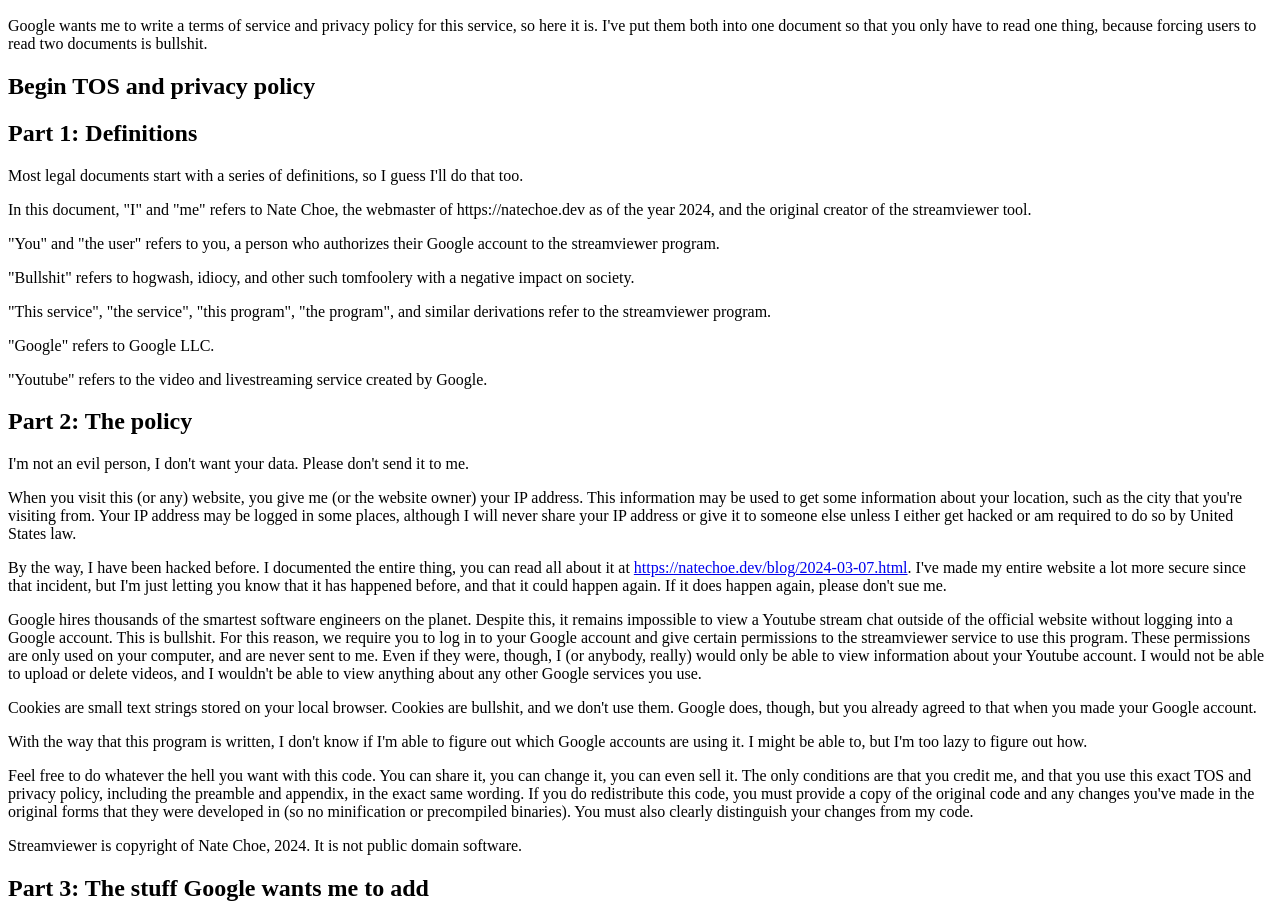
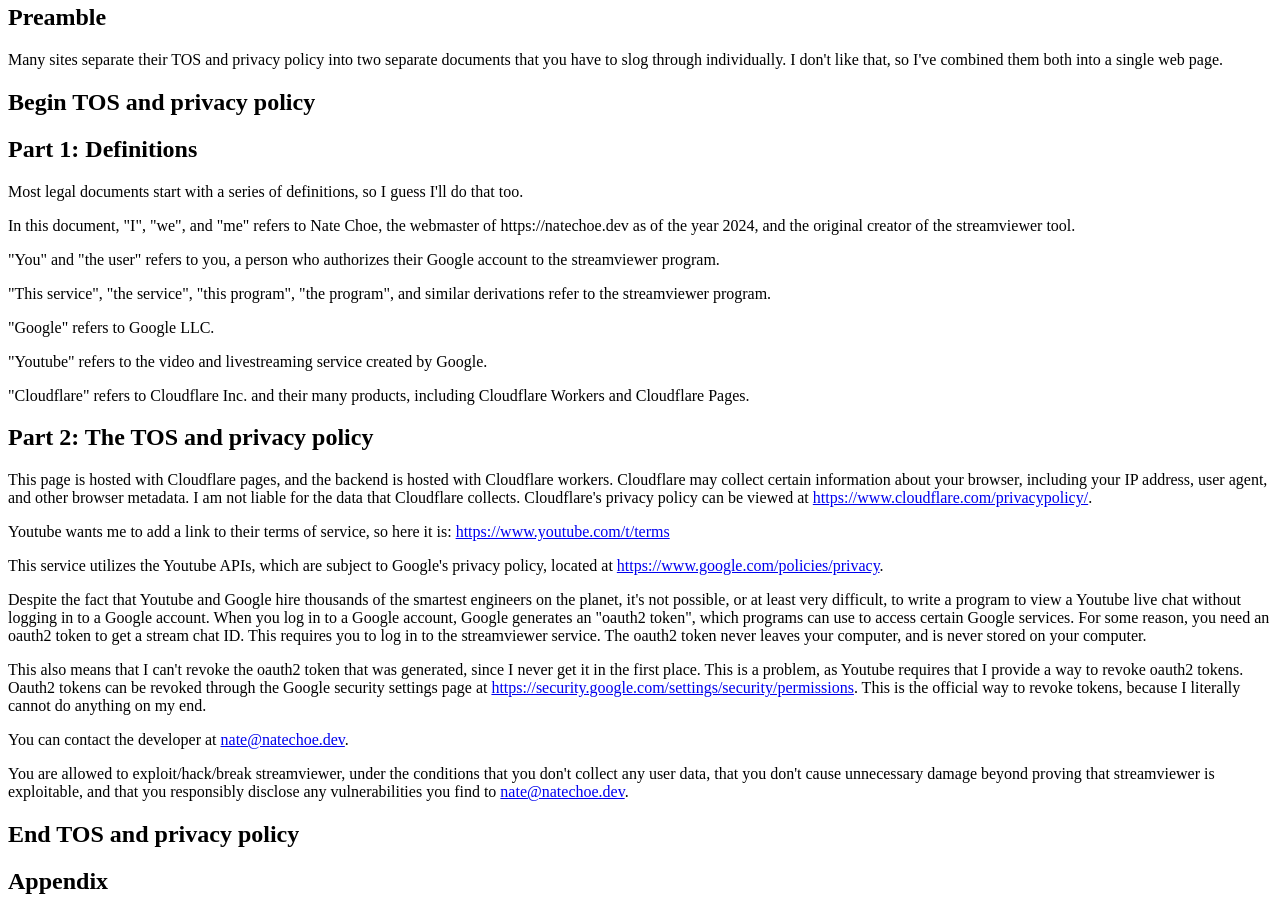
Before and after one commit to NateChoe1/streamviewer, a plain HTML site: page privacy-policy.html in a window 1280 px wide. Shown: the part 76-988 px from the top of the page. Drawn offline with Linux system fonts and the light colour scheme.

Commit message:
Update privacy policy

```diff
--- a/privacy-policy.html
+++ b/privacy-policy.html
@@ -1,12 +1,14 @@
-@%/site/head.html@
-@=header The official, legally binding streamviewer TOS and privacy policy@
+<!DOCTYPE html>
+<html>
+<body>
+
+<h1>The official streamviewer TOS and privacy policy</h1>
 
 <h2>Preamble</h2>
 
-<p>Google wants me to write a terms of service and privacy policy for this
-service, so here it is. I've put them both into one document so that you only
-have to read one thing, because forcing users to read two documents is
-bullshit.</p>
+<p>Many sites separate their TOS and privacy policy into two separate documents
+that you have to slog through individually. I don't like that, so I've combined
+them both into a single web page.</p>
 
 <h2>Begin TOS and privacy policy</h2>
 
@@ -15,15 +17,12 @@ bullshit.</p>
 <p>Most legal documents start with a series of definitions, so I guess I'll do
 that too.</p>
 
-<p>In this document, "I" and "me" refers to Nate Choe, the webmaster of
+<p>In this document, "I", "we", and "me" refers to Nate Choe, the webmaster of
 https://natechoe.dev as of the year 2024, and the original creator of the
 streamviewer tool.</p>
 
 <p>"You" and "the user" refers to you, a person who authorizes their Google
 account to the streamviewer program.</p>
-
-<p>"Bullshit" refers to hogwash, idiocy, and other such tomfoolery with a
-negative impact on society.</p>
 
 <p>"This service", "the service", "this program", "the program", and similar
 derivations refer to the streamviewer program.</p>
@@ -32,73 +31,50 @@ derivations refer to the streamviewer program.</p>
 
 <p>"Youtube" refers to the video and livestreaming service created by Google.</p>
 
-<h2>Part 2: The policy</h2>
+<p>"Cloudflare" refers to Cloudflare Inc. and their many products, including
+Cloudflare Workers and Cloudflare Pages.</p>
 
-<p>I'm not an evil person, I don't want your data. Please don't send it to
-me.</p>
+<h2>Part 2: The TOS and privacy policy</h2>
 
-<p>When you visit this (or any) website, you give me (or the website owner) your
-IP address. This information may be used to get some information about your
-location, such as the city that you're visiting from. Your IP address may be
-logged in some places, although I will never share your IP address or give it to
-someone else unless I either get hacked or am required to do so by United States
-law.</p>
+<p>This page is hosted with Cloudflare pages, and the backend is hosted with
+Cloudflare workers. Cloudflare may collect certain information about your
+browser, including your IP address, user agent, and other browser metadata. I am
+not liable for the data that Cloudflare collects. Cloudflare's privacy policy
+can be viewed at <a
+href=https://www.cloudflare.com/privacypolicy/>https://www.cloudflare.com/privacypolicy/</a>.</p>
 
-<p>By the way, I have been hacked before. I documented the entire thing, you can
-read all about it at <a
-href=https://natechoe.dev/blog/2024-03-07.html>https://natechoe.dev/blog/2024-03-07.html</a>.
-I've made my entire website a lot more secure since that incident, but I'm just
-letting you know that it has happened before, and that it could happen
-again. If it does happen again, please don't sue me.</p>
+<p>Youtube wants me to add a link to their terms of service, so here it is: <a
+href=https://www.youtube.com/t/terms>https://www.youtube.com/t/terms</a></p>
 
-<p>Google hires thousands of the smartest software engineers on the planet.
-Despite this, it remains impossible to view a Youtube stream chat outside of the
-official website without logging into a Google account. This is bullshit. For
-this reason, we require you to log in to your Google account and give certain
-permissions to the streamviewer service to use this program. These permissions
-are only used on your computer, and are never sent to me. Even if they were,
-though, I (or anybody, really) would only be able to view information about your
-Youtube account. I would not be able to upload or delete videos, and I wouldn't
-be able to view anything about any other Google services you use.</p>
+<p>This service utilizes the Youtube APIs, which are subject to Google's privacy
+policy, located at <a
+href=https://www.google.com/policies/privacy>https://www.google.com/policies/privacy</a>.</p>
 
-<p>Cookies are small text strings stored on your local browser. Cookies are
-bullshit, and we don't use them. Google does, though, but you already agreed to
-that when you made your Google account.</p>
+<p>Despite the fact that Youtube and Google hire thousands of the smartest
+engineers on the planet, it's not possible, or at least very difficult, to write
+a program to view a Youtube live chat without logging in to a Google account.
+When you log in to a Google account, Google generates an "oauth2 token", which
+programs can use to access certain Google services. For some reason, you need an
+oauth2 token to get a stream chat ID. This requires you to log in to the
+streamviewer service. The oauth2 token never leaves your computer, and is never
+stored on your computer.</p>
 
-<p>With the way that this program is written, I don't know if I'm able to figure
-out which Google accounts are using it. I might be able to, but I'm too lazy to
-figure out how.</p>
+<p>This also means that I can't revoke the oauth2 token that was generated,
+since I never get it in the first place. This is a problem, as Youtube requires
+that I provide a way to revoke oauth2 tokens. Oauth2 tokens can be revoked
+through the Google security settings page at <a
+href=https://security.google.com/settings/security/permissions>https://security.google.com/settings/security/permissions</a>.
+This is the official way to revoke tokens, because I literally cannot do
+anything on my end.</p>
 
-<p>Feel free to do whatever the hell you want with this code. You can share it,
-you can change it, you can even sell it. The only conditions are that you credit
-me, and that you use this exact TOS and privacy policy, including the preamble
-and appendix, in the exact same wording. If you do redistribute this code, you
-must provide a copy of the original code and any changes you've made in the
-original forms that they were developed in (so no minification or precompiled
-binaries). You must also clearly distinguish your changes from my code.</p>
+<p>You can contact the developer at <a
+href=mailto:nate@natechoe.dev>nate@natechoe.dev</a>.</p>
 
-<p>Streamviewer is copyright of Nate Choe, 2024. It is not public domain
-software.</p>
-
-<h2>Part 3: The stuff Google wants me to add</h2>
-
-<p>Google wants me to tell you that streamviewer uses Youtube API services to do
-its job.</p>
-
-<p>They also want me to tell you about the <a
-href=http://www.google.com/policies/privacy,>Google privacy policy</a>, which
-applies to services which use Youtube API services. You should actually read
-that document, it is a legally binding contract between you and Google.</p>
-
-<p>We use the Youtube API to find your livestreams and to show your chat
-messages. This data is entirely stored locally, I never see it, and I never
-sell/share it with anybody.</p>
-
-<p>I don't do anything evil, but if you don't trust me, you can remove my access
-at <a
-href=https://security.google.com/settings/security/permissions>https://security.google.com/settings/security/permissions</a>.</p>
-
-<p>You can email me at <a href=mailto:nate@natechoe.dev>nate@natechoe.dev</a>.</p>
+<p>You are allowed to exploit/hack/break streamviewer, under the conditions that
+you don't collect any user data, that you don't cause unnecessary damage beyond
+proving that streamviewer is exploitable, and that you responsibly disclose any
+vulnerabilities you find to <a
+href=mailto:nate@natechoe.dev>nate@natechoe.dev</a>.</p>
 
 <h2>End TOS and privacy policy</h2>
 
@@ -107,4 +83,5 @@ href=https://security.google.com/settings/security/permissions>https://security.
 <p>It's probably pretty obvious by now, but I'm not a lawyer. Just don't break
 the law while using this software and you're probably fine.</p>
 
-@%/site/tail.html@
+</body>
+</html>
```
Also changed, not shown: index.html (+1 -1 lines).
